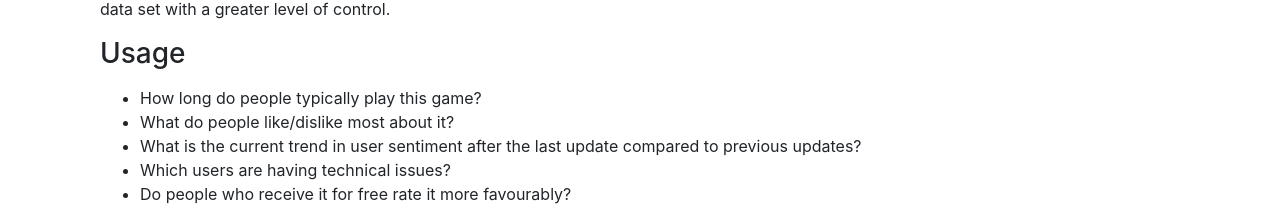
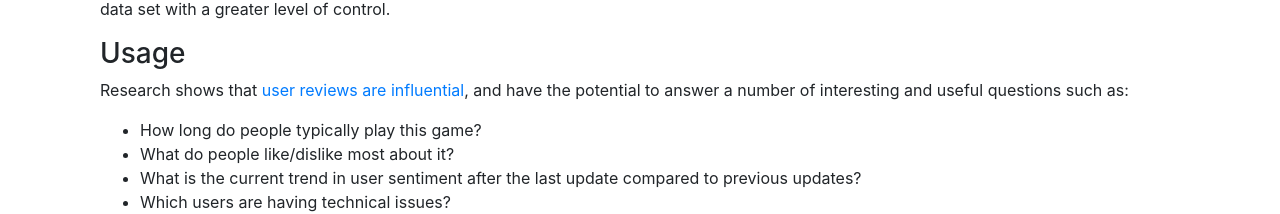
Before and after one commit to joshhills/steam-review-explorer, a Next.js app: page /steam-review-facts/about in a window 1280 px wide. Shown: the part 513-727 px from the top of the page. Built offline with nearby package versions, Linux system fonts and the light colour scheme.

Commit message:
Added about page

```diff
--- a/pages/about.tsx
+++ b/pages/about.tsx
@@ -34,6 +34,7 @@ export default function About() {
                 <Col>
                     <h3>Usage</h3>
                     <p>
+                        Research shows that <a href="https://arstechnica.com/gaming/2014/04/steam-gauge-do-strong-reviews-lead-to-stronger-sales-on-steam/">user reviews are influential</a>, and have the potential to answer a number of interesting and useful questions such as:
                     </p>
                     <ul>
                         <li>How long do people typically play this game?</li>
```
